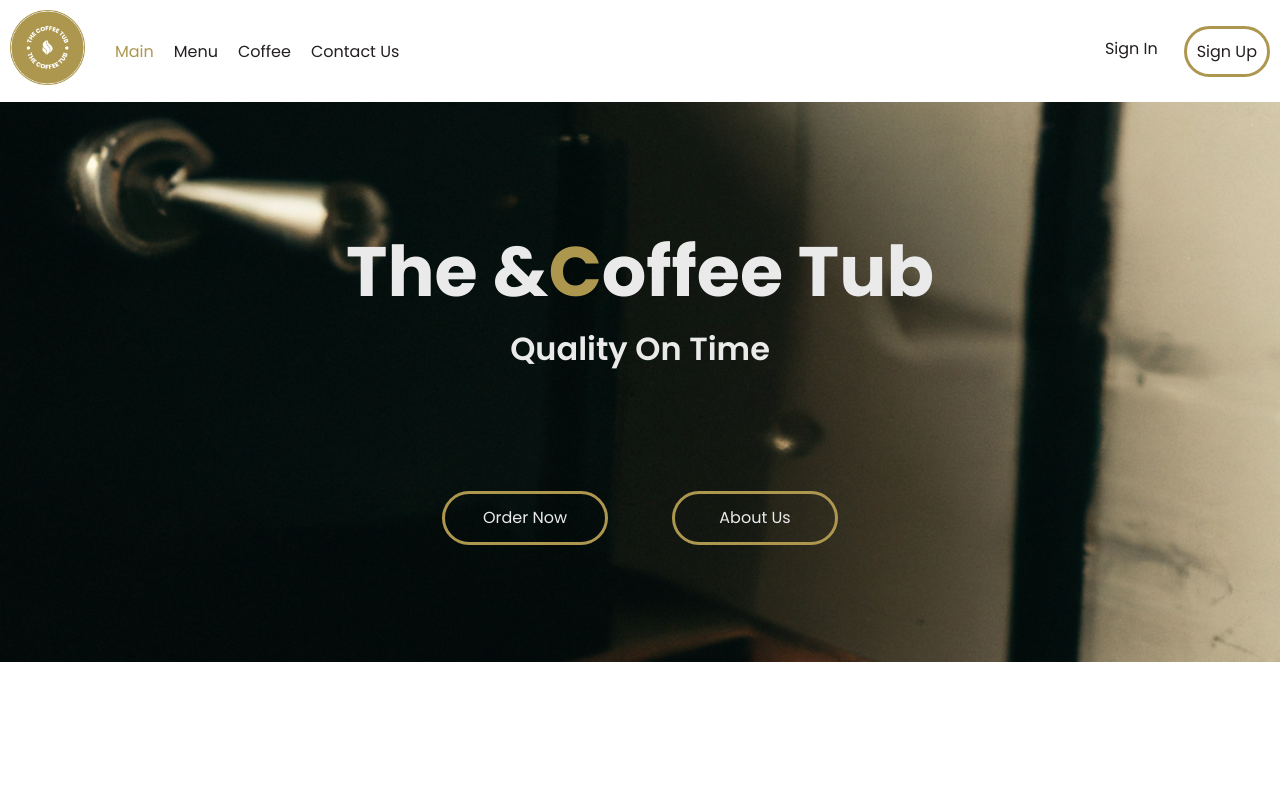
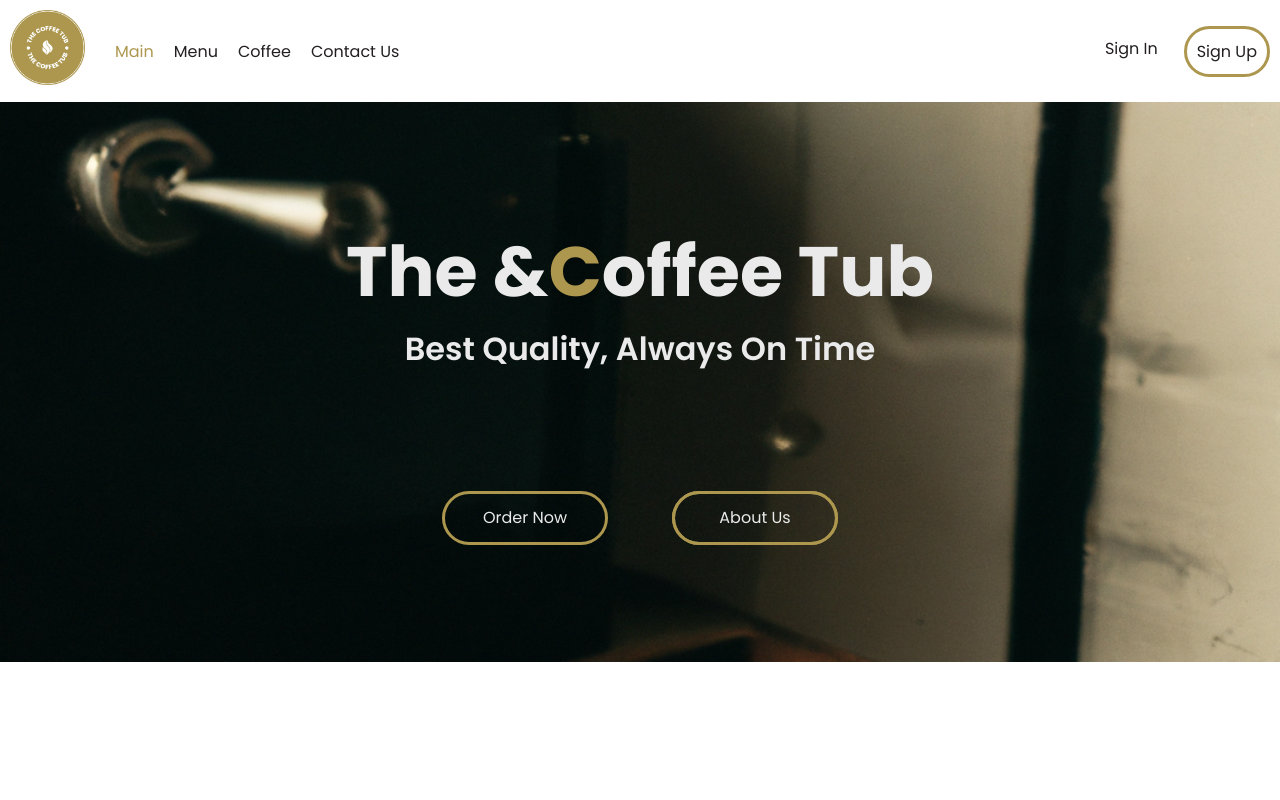
Before and after one commit to meeeww/tfg_cliente, a React (Vite) app: page / in a window 1280 px wide. Shown: the top 800 px of the page. Built offline with nearby package versions, Linux system fonts and the light colour scheme.

Commit message:
Update botones

```diff
--- a/src/components/Breadcumb.jsx
+++ b/src/components/Breadcumb.jsx
@@ -1,3 +1,5 @@
+import { NavLink } from "react-router-dom";
+
 const Breadcumb = () => {
 
     const mainColor = "#ad974f"
@@ -6,18 +8,16 @@ const Breadcumb = () => {
         <div className="mainBread">
             <div className="titularBread">
                 <div className="tituloBread">
-                    <h1>The &<h1 style={{color: mainColor}}>C</h1>offee Tub</h1>
+                    <h1>The &<h1 style={{ color: mainColor }}>C</h1>offee Tub</h1>
                 </div>
                 <div className="subtituloBread">
-                    <h2>Quality On Time</h2>
+                    <h2>Best Quality, Always On Time</h2>
                 </div>
             </div>
             <div className="botonesBread">
-                <div className="pideYaBread">
-                    Order Now
-                </div>
+                <NavLink to={"/ordernow"}><div>Order Now</div></NavLink>
                 <div className="sobreNosotrosBread">
-                    About Us
+                    <NavLink to={"/aboutus"}><div>About Us</div></NavLink>
                 </div>
             </div>
         </div>
--- a/src/estilos/estilos.css
+++ b/src/estilos/estilos.css
@@ -144,6 +144,11 @@ body {
   color: var(--gris);
 
   transition: all 0.25s;
+}
+
+.botonesBread a{
+  text-decoration: none;
+
 }
 
 /*Inicio*/
```
